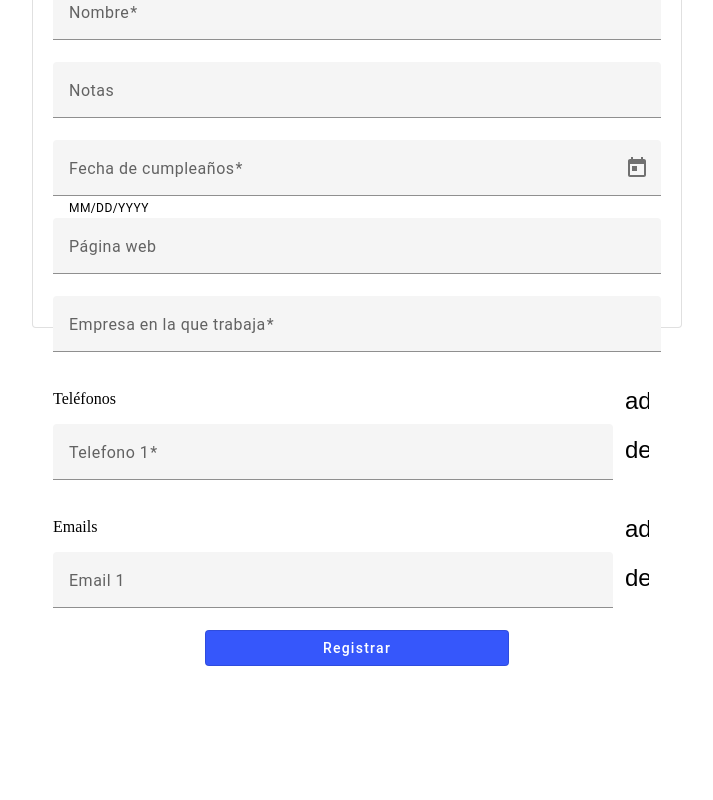
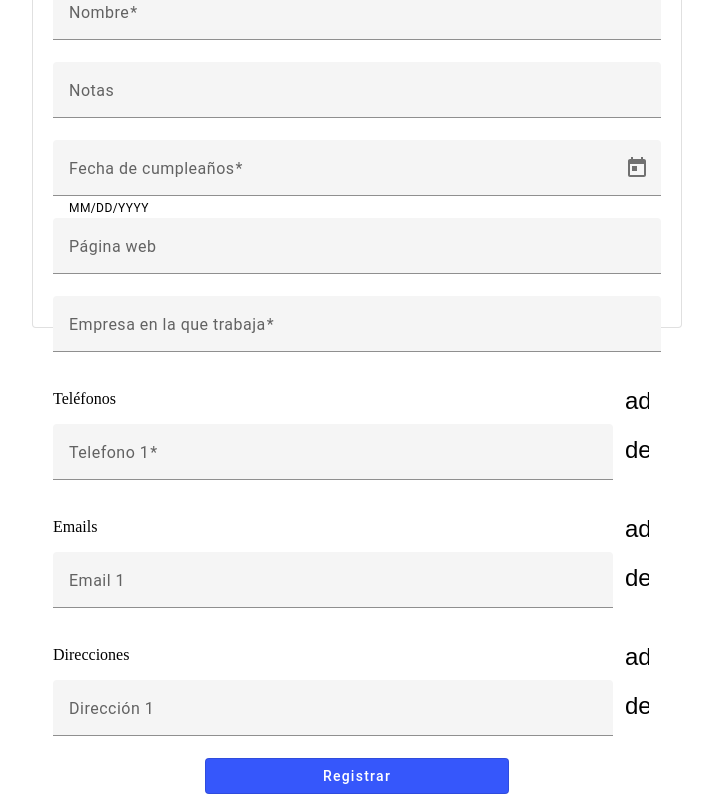
Before and after one commit to BryanGarcia25/LibretaDireccionesPrueba, an Angular app in the folder frontend/: page /registro in a window 1280 px wide. Shown: the part 280-1080 px from the top of the page, without its empty margins (283-996 px from the left). Before the commit the page ends 952 px from the top, so only its background shows below. Built offline with nearby package versions, Linux system fonts and the light colour scheme.

Commit message:
feat: Añadir sección para registrar direcciones

```diff
--- a/frontend/src/app/components/contact-form/contact-form.component.html
+++ b/frontend/src/app/components/contact-form/contact-form.component.html
@@ -78,6 +78,28 @@
                   </div>
             </div>
 
+            <div>
+                <div class="section">
+                    <p>Direcciones</p>
+                    <button mat-icon-button (click)="addAddress()">
+                        <mat-icon>add</mat-icon>
+                    </button>
+                </div>
+                <div formArrayName="addresses">
+                    @for (phone of addressArray.controls; track $index) {
+                        <div [formGroupName]="$index" class="form-group">
+                            <mat-form-field style="width: 100%;">
+                                <mat-label>Dirección {{ $index + 1 }}</mat-label>
+                                <input matInput formControlName="address">
+                            </mat-form-field>
+                            <button mat-icon-button (click)="removeAddress($index)">
+                                <mat-icon>delete</mat-icon>
+                            </button>
+                        </div>
+                    }
+                  </div>
+            </div>
+
             <button mat-stroked-button type="submit">Registrar</button>
         </form>
     </mat-card>
```
